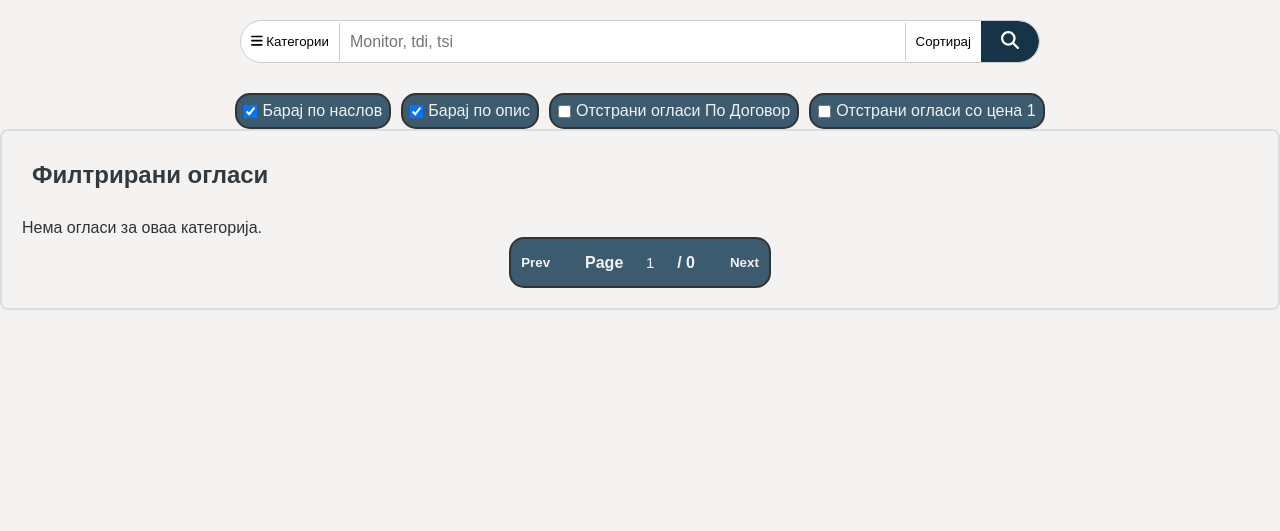
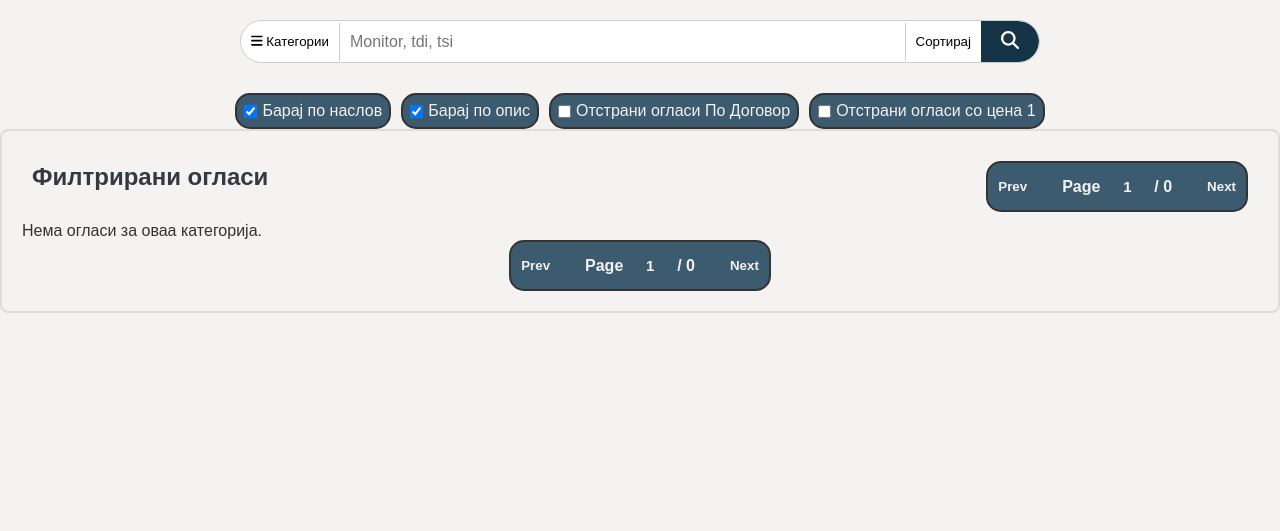
Before and after one commit to NorksX/marketscraper, a Flask app: page / in a window 1280 px wide. Shown: the part 60-591 px from the top of the page. Run offline with Flask 3, Linux system fonts and the light colour scheme; data that the repository does not hold is empty.

Commit message:
Added no image placeholder Fixed pagination Url changes with page Added Top page change

```diff
--- a/Web/app.py
+++ b/Web/app.py
@@ -57,8 +57,13 @@ def index():
     categories = db.session.query(Ad.category).distinct().all()
     categories = [category[0] for category in categories if category[0]]  # Filter out None values
 
-    return render_template('index.html', categories=categories)
+    return render_template('index.html', categories=categories, current_page=1)
 
+@app.route('/page/<int:page_number>')
+def page(page_number):
+    categories = db.session.query(Ad.category).distinct().all()
+    categories = [category[0] for category in categories if category[0]]
+    return render_template('index.html', categories=categories, current_page=page_number)
 
 @app.route('/fetch_ads', methods=['POST'])
 def fetch_ads():
@@ -131,10 +136,5 @@ def about():
 def contact():
     return render_template('contact.html')
 
-@app.route('/favicon.ico')
-def favicon():
-    return send_from_directory('static','images','logo', 'favicon.ico', mimetype='image/vnd.microsoft.icon')
-
-
 if __name__ == '__main__':
     app.run(debug=True)
--- a/Web/static/main.css
+++ b/Web/static/main.css
@@ -497,6 +497,7 @@ h2 {
     width: 45px;
     padding: 5px;
     text-align: center;
+    font-weight: bold;
 }
 
 /* Number Input Styles */
@@ -543,4 +544,15 @@ input[type=number] {
         align-items: center;
         text-align: center;
     }
+
+    .pagination{
+        gap: 3px;
+    }
+
+    .page-number,
+    .page-input,
+    .page-btn {
+        font-size: 14px;
+        padding: 3px;
+    }
 }
--- a/Web/templates/index.html
+++ b/Web/templates/index.html
@@ -75,13 +75,20 @@
     <div id="ads-container" class="block">
         <div class="ads-header">
             <h2>Филтрирани огласи</h2>
+            <div class="pagination-container">
+                <div class="pagination">
+                    <button class="page-btn prev-page">Prev</button>
+                    <span class="page-number">Page 1</span>
+                    <button class="page-btn next-page">Next</button>
+                </div>
+            </div>
         </div>
         <div class="ads-grid"></div>
         <div class="pagination-container">
             <div class="pagination">
-                <button class="page-btn" id="prev-page">Prev</button>
+                <button class="page-btn prev-page">Prev</button>
                 <span class="page-number">Page 1</span>
-                <button class="page-btn" id="next-page">Next</button>
+                <button class="page-btn next-page">Next</button>
             </div>
         </div>
     </div>
@@ -90,7 +97,7 @@
         class AdsManager {
             constructor() {
                 this.allAds = [];
-                this.currentPage = 1;
+                this.currentPage = this.getIntialPage();
                 this.adsPerPage = 48;
                 this.selectedCategory = null;
                 this.currentSort = null;
@@ -99,6 +106,17 @@
                 this.initializeElements();
                 this.setupEventListeners();
                 this.fetchAllAds();
+            }
+
+            getIntialPage() {
+                const path = window.location.pathname;
+                const pageMatch = path.match(/\/page\/(\d+)/);
+                return pageMatch ? parseInt(pageMatch[1]) : 1;
+            }
+
+            updateUrl(page) {
+                const newUrl = page === 1 ? '/' : `/page/${page}`;
+                history.pushState({page: page}, '', newUrl);
             }
 
             initializeElements() {
@@ -117,9 +135,9 @@
                         price1: document.getElementById('checkbox-price-1')
                     },
                     pagination: {
-                        prevBtn: document.getElementById('prev-page'),
-                        nextBtn: document.getElementById('next-page'),
-                        pageNumber: document.querySelector('.page-number')
+                        prevBtns: document.querySelectorAll('.prev-page'),
+                        nextBtns: document.querySelectorAll('.next-page'),
+                        pageNumbers: document.querySelectorAll('.page-number')
                     }
                 };
             }
@@ -178,27 +196,49 @@
                 });
 
                 // Pagination
-                this.elements.pagination.prevBtn.addEventListener('click', () => {
-                    if (this.currentPage > 1) {
-                        this.currentPage--;
+                if (this.elements.pagination.prevBtns) {
+                    this.elements.pagination.prevBtns.forEach(btn => {
+                        btn.addEventListener('click', () => {
+                            if (this.currentPage > 1) {
+                                this.handlePageChange(this.currentPage - 1);
+                            }
+                            this.scrollToTop();
+                        });
+                    });
+                }
+
+                if (this.elements.pagination.nextBtns) {
+                    this.elements.pagination.nextBtns.forEach(btn => {
+                        btn.addEventListener('click', () => {
+                            const maxPages = Math.ceil(this.filteredAds.length / this.adsPerPage);
+                            if (this.currentPage < maxPages) {
+                                this.handlePageChange(this.currentPage + 1);
+                            }
+                            this.scrollToTop();
+                        });
+                    });
+                }
+
+                window.addEventListener('popstate', (event) => {
+                    if (event.state && event.state.page) {
+                        this.currentPage = event.state.page;
                         this.displayAds();
                     }
-                    document.body.scrollTo({top: 0, behavior: 'smooth'});
-                    document.documentElement.scrollTo({top: 0, behavior: 'smooth'});
-                });
-
-                this.elements.pagination.nextBtn.addEventListener('click', () => {
-                    const maxPages = Math.ceil(this.filteredAds.length / this.adsPerPage);
-                    if (this.currentPage < maxPages) {
-                        this.currentPage++;
-                        this.displayAds();
-                    }
-
-                    // Scroll to the top
-                    document.body.scrollTo({top: 0, behavior: 'smooth'});
-                    document.documentElement.scrollTo({top: 0, behavior: 'smooth'});
                 });
             }
+
+            // Scroll to top for pagiantion
+            scrollToTop() {
+                document.body.scrollTo({ top: 0, behavior: 'smooth' });
+                document.documentElement.scrollTo({ top: 0, behavior: 'smooth' });
+            }
+
+            handlePageChange(newPage) {
+                this.currentPage = newPage;
+                this.updateUrl(newPage);
+                this.displayAds();
+            }
+
 
             async fetchAllAds() {
                 try {
@@ -314,7 +354,7 @@
             }
 
             getImageHTML(imageUrl) {
-                if (imageUrl === "/Content/images/noImage2.jpg") return '';
+                if (imageUrl === "/Content/images/noImage2.jpg") return `<img src="{{ url_for('static', filename='images/no-image.png') }}" alt="logo" height=100px width=100px>`;
                 return `<div class="ad-image">
                     <img class="ad-img" src="${imageUrl}" loading="lazy" alt="">
                 </div>`;
@@ -322,11 +362,53 @@
 
             updatePagination() {
                 const totalPages = Math.ceil(this.filteredAds.length / this.adsPerPage);
-                this.elements.pagination.prevBtn.disabled = this.currentPage === 1;
-                this.elements.pagination.nextBtn.disabled = this.currentPage === totalPages;
-                this.elements.pagination.pageNumber.innerHTML = `
-                    Page <input type="number" class="page-input" value="${this.currentPage}" min="1" max="${totalPages}" id="pageInput"> / ${totalPages}
-                `;
+
+                if (this.elements.pagination.prevBtns) {
+                    this.elements.pagination.prevBtns.forEach(btn => {
+                        btn.disabled = this.currentPage === 1;
+                    });
+                }
+
+                if (this.elements.pagination.nextBtns) {
+                    this.elements.pagination.nextBtns.forEach(btn => {
+                        btn.disabled = this.currentPage === totalPages;
+                    });
+                }
+
+                if (this.elements.pagination.pageNumbers) {
+                    this.elements.pagination.pageNumbers.forEach(pageNumber => {
+                        pageNumber.innerHTML = `
+                            Page <input type="number" class="page-input" value="${this.currentPage}" min="1" max="${totalPages}"> / ${totalPages}
+                        `;
+
+                        const pageInput = pageNumber.querySelector('.page-input');
+                        if (pageInput) {
+                            // Remove any existing event listeners
+                            const newPageInput = pageInput.cloneNode(true);
+                            pageInput.parentNode.replaceChild(newPageInput, pageInput);
+
+                            newPageInput.addEventListener('change', (e) => {
+                                const newPage = parseInt(e.target.value);
+                                if (newPage >= 1 && newPage <= totalPages) {
+                                    this.handlePageChange(newPage);
+                                } else {
+                                    e.target.value = this.currentPage;
+                                }
+                            });
+
+                            newPageInput.addEventListener('keypress', (e) => {
+                                if (e.key === 'Enter') {
+                                    const newPage = parseInt(e.target.value);
+                                    if (newPage >= 1 && newPage <= totalPages) {
+                                        this.handlePageChange(newPage);
+                                    } else {
+                                        e.target.value = this.currentPage;
+                                    }
+                                }
+                            });
+                        }
+                    });
+                }
             }
         }
 
```
Also changed, not shown: Web/static/images/No-image.png (added).
